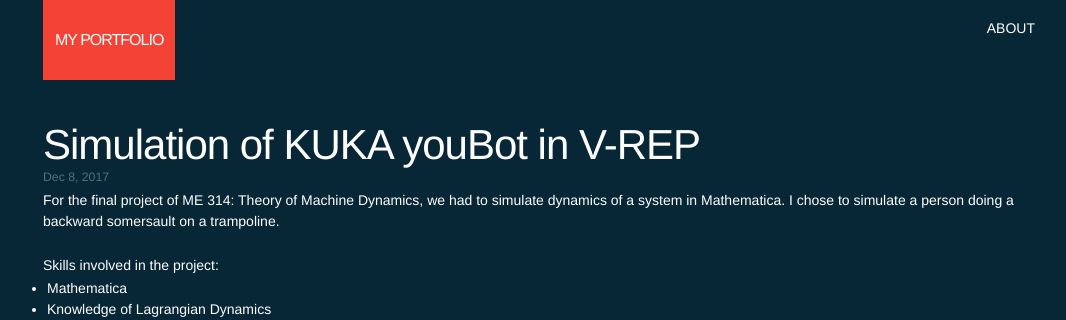
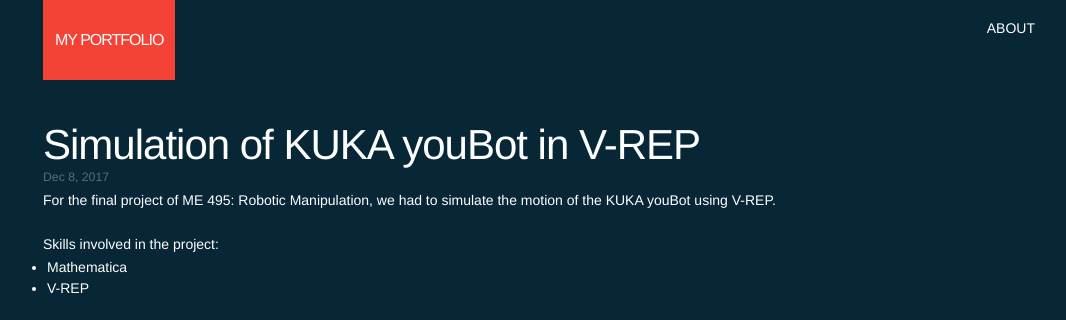
Before and after one commit to am2512/am2512.github.io, a Jekyll site: the page built from _posts/2017-09-04-project4.markdown, in a window 1280 px wide, cut to the strip 0-320 px from the top of the page. Shown: the whole strip, without its empty margins (101-1167 px from the left). Built offline with Jekyll 4.4.1, drawn with Linux system fonts in a browser that asks for light colours.

Commit message:
Adding project 4

```diff
--- a/_posts/2017-09-04-project4.markdown
+++ b/_posts/2017-09-04-project4.markdown
@@ -2,12 +2,12 @@
 layout: post
 title:  "Simulation of KUKA youBot in V-REP"
 color:  orange
-height:  1
+height:  2
 date:   2017-12-08 11:31:49 +0200
 categories: jekyll update
 ---
 
-For the final project of ME 314: Theory of Machine Dynamics, we had to simulate dynamics of a system in Mathematica. I chose to simulate a person doing a backward somersault on a trampoline.
+For the final project of ME 495: Robotic Manipulation, we had to simulate the motion of the KUKA youBot using V-REP.
 <br>
 <br>
 
@@ -15,7 +15,7 @@ For the final project of ME 314: Theory of Machine Dynamics, we had to simulate
 Skills involved in the project:
 <ul>
       <li> Mathematica </li>
-      <li> Knowledge of Lagrangian Dynamics </li>
+      <li> V-REP </li>
 
     </ul>
 <br>
--- a/index.html
+++ b/index.html
@@ -60,6 +60,12 @@ layout: default
       </div>
 
 
+      <div class="col col-7">
+      <div class="block glass"  style="background-image:url(assets/3.jpg)">
+          </div>
+
+      </div>
+
     <div class="col col-2">
         <div class="block glass">
             <div class="block-body">
```
Also changed, not shown: assets/4.jpg (added).
